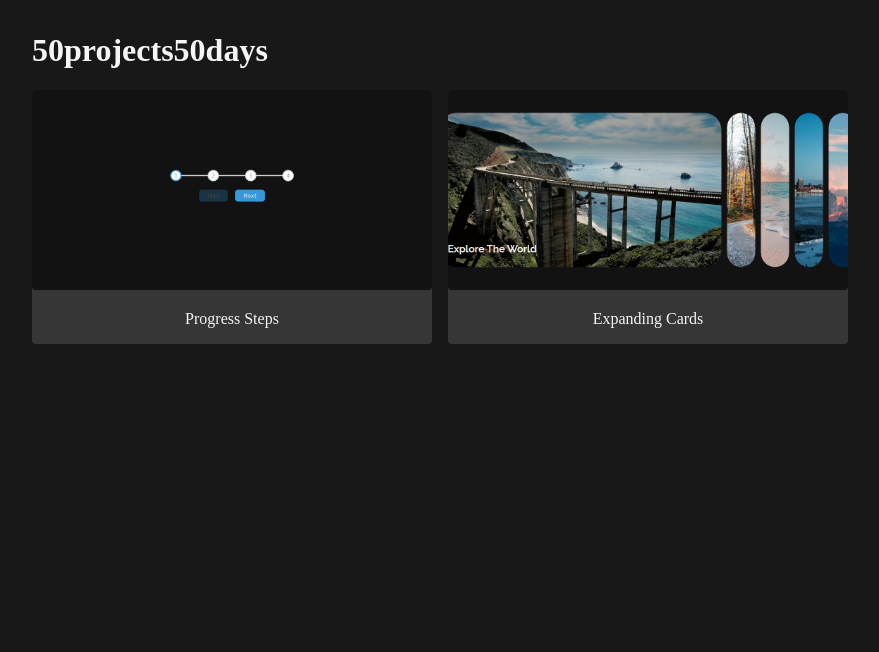
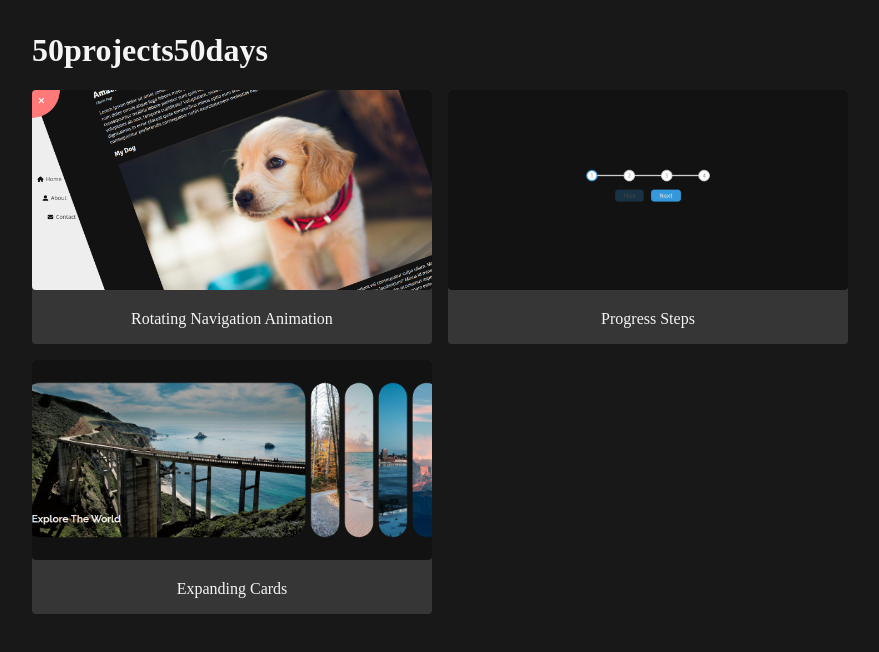
Before and after one commit to rehberbey/50projects50days, a plain HTML site: page index.html in a window 1280 px wide. Shown: the whole page, without its empty margins (0-879 px from the left). Drawn offline with Linux system fonts and the light colour scheme.

Commit message:
add rotating-nav-animation

```diff
--- a/index.html
+++ b/index.html
@@ -95,6 +95,19 @@
             </figure> -->
             <figure>
                 <a
+                    href="https://rehberbey.github.io/50projects50days/rotating-nav-animation/views/index.html"
+                    target="_blank"
+                    rel="noopener noreferrer"
+                >
+                    <img
+                        src="./rotating-nav-animation/src/public/image/screenshot.png"
+                        alt="Rotating Navigation Animation"
+                    />
+                    <figcaption>Rotating Navigation Animation</figcaption>
+                </a>
+            </figure>
+            <figure>
+                <a
                     href="https://rehberbey.github.io/50projects50days/progress-steps/views/index.html"
                     target="_blank"
                     rel="noopener noreferrer"
```
Also changed, not shown: .github/README.md, .github/screenshot.png.
